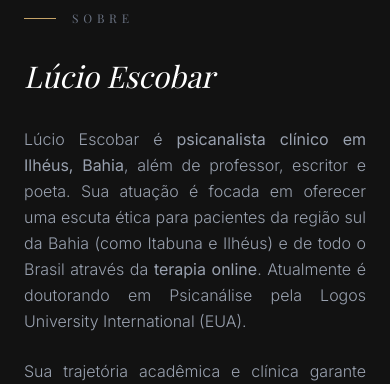
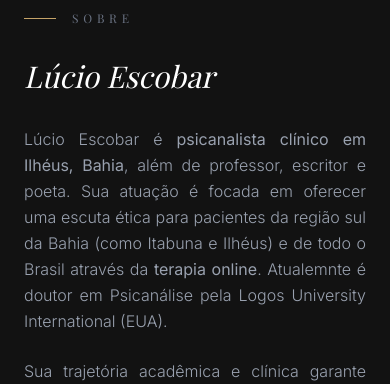
Before and after one commit to escobarpsiba/sitelucioescobar, a React (Vite) app: page / in a window 390 px wide. Shown: the part 1680-2064 px from the top of the page. Built offline with nearby package versions, Linux system fonts and the light colour scheme; a web font is replaced by a local one.

Commit message:
Update About and Academic sections, fix WhatsApp links for mobile

```diff
--- a/src/components/AboutAndAreas.tsx
+++ b/src/components/AboutAndAreas.tsx
@@ -30,7 +30,7 @@ export default function AboutAndAreas() {
 
             <div className="space-y-6 text-gray-400 font-light leading-relaxed text-justify">
               <p>
-                Lúcio Escobar é <strong>psicanalista clínico em Ilhéus, Bahia</strong>, além de professor, escritor e poeta. Sua atuação é focada em oferecer uma escuta ética para pacientes da região sul da Bahia (como Itabuna e Ilhéus) e de todo o Brasil através da <strong>terapia online</strong>. Atualmente é doutorando em Psicanálise pela Logos University International (EUA).
+                Lúcio Escobar é <strong>psicanalista clínico em Ilhéus, Bahia</strong>, além de professor, escritor e poeta. Sua atuação é focada em oferecer uma escuta ética para pacientes da região sul da Bahia (como Itabuna e Ilhéus) e de todo o Brasil através da <strong>terapia online</strong>. Atualemnte é doutor em Psicanálise pela Logos University International (EUA).
               </p>
               <p>
                 Sua trajetória acadêmica e clínica garante uma abordagem profunda e singular para quem busca ajuda. O consultório é um espaço seguro e sigiloso para tratar o <strong>vazio existencial, crises emocionais, conflitos familiares e dependência amorosa</strong>.
--- a/src/components/AcademicBackground.tsx
+++ b/src/components/AcademicBackground.tsx
@@ -5,7 +5,7 @@ import { GraduationCap, Award } from 'lucide-react';
 const formations = [
   {
     title: "Doutorado em Psicanálise",
-    institution: "Logos University International (EUA)"
+    institution: "Logos University International (França)"
   },
   {
     title: "Mestrado em Ciências da Religião",
--- a/src/components/ContactCTA.tsx
+++ b/src/components/ContactCTA.tsx
@@ -40,9 +40,7 @@ export default function ContactCTA() {
             viewport={{ once: true }}
           >
             <a
-              href="https://api.whatsapp.com/send?phone=5575991512810&text=Ol%C3%A1,%20gostaria%20de%20agendar%20uma%20primeira%20conversa."
-              target="_blank"
-              rel="noopener noreferrer"
+              href="https://wa.me/5575991512810?text=Ol%C3%A1,%20gostaria%20de%20agendar%20uma%20primeira%20conversa."
               className="btn-outline py-4 px-10 bg-gold/10 border-gold/30 hover:bg-gold/20 group"
             >
               AGENDAR CONVERSA NO WHATSAPP
--- a/src/components/ContactWhatsApp.tsx
+++ b/src/components/ContactWhatsApp.tsx
@@ -4,7 +4,7 @@ import { MessageCircle, Phone, Mail, MapPin } from 'lucide-react';
 
 export default function ContactWhatsApp() {
   const whatsappNumber = "5575991512810";
-  const whatsappLink = `https://api.whatsapp.com/send?phone=${whatsappNumber}&text=Ol%C3%A1,%20gostaria%20de%20agendar%20uma%20conversa.`;
+  const whatsappLink = `https://wa.me/${whatsappNumber}?text=Ol%C3%A1,%20gostaria%20de%20agendar%20uma%20conversa.`;
 
   return (
     <section id="contato" className="bg-dark-bg py-32 border-t border-white/5">
@@ -41,8 +41,6 @@ export default function ContactWhatsApp() {
             </p>
             <a
               href={whatsappLink}
-              target="_blank"
-              rel="noopener noreferrer"
               className="w-full btn-outline justify-center py-4 bg-gold text-black hover:bg-gold/90 hover:text-black border-none font-medium text-xs tracking-widest"
             >
               AGENDAR SESSÃO PELO WHATSAPP
--- a/src/components/FeaturedBooks.tsx
+++ b/src/components/FeaturedBooks.tsx
@@ -135,9 +135,7 @@ export default function FeaturedBooks() {
               </p>
 
               <a
-                href={`https://api.whatsapp.com/send?phone=5575991512810&text=Tenho%20interesse%20em%20obter%20o%20livro:%20'${encodeURIComponent(book.title)}'`}
-                target="_blank"
-                rel="noopener noreferrer"
+                href={`https://wa.me/5575991512810?text=Tenho%20interesse%20em%20obter%20o%20livro:%20'${encodeURIComponent(book.title)}'`}
                 className="btn-outline text-[10px] tracking-widest py-2 px-6 group"
               >
                 {book.linkText}
```
